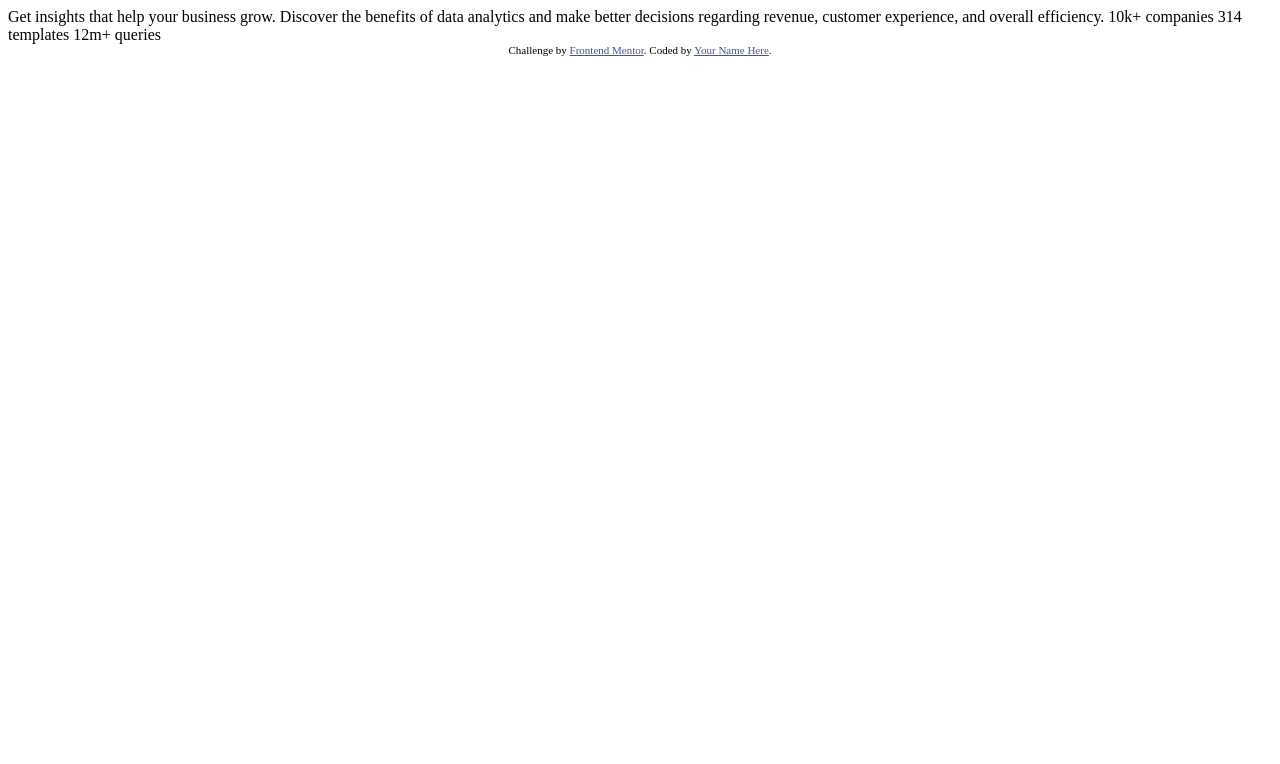
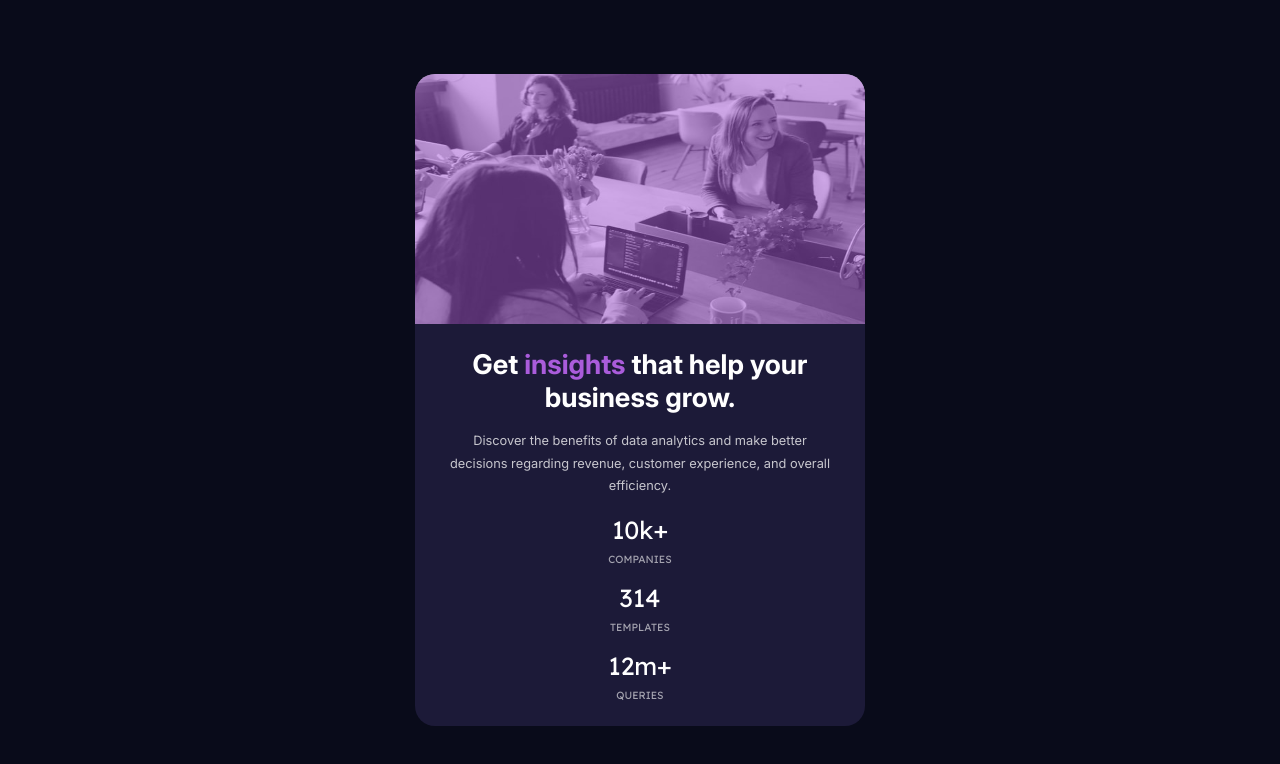
Before and after one commit to lemz100/fom-statspreviewcard, a plain HTML site: page index.html in a window 1280 px wide. Drawn offline with Linux system fonts and the light colour scheme.

Commit message:
Second commit

```diff
--- a/index.html
+++ b/index.html
@@ -7,27 +7,42 @@
   <link rel="icon" type="image/png" sizes="32x32" href="./images/favicon-32x32.png">
 
   <title>Frontend Mentor | Stats preview card component</title>
-
-  <!-- Feel free to remove these styles or customise in your own stylesheet 👍 -->
-  <style>
-    .attribution { font-size: 11px; text-align: center; }
-    .attribution a { color: hsl(228, 45%, 44%); }
-  </style>
+  <link rel="stylesheet" href="style.css">
 </head>
 <body>
 
-  Get insights that help your business grow.
-
-  Discover the benefits of data analytics and make better decisions regarding revenue, customer
-  experience, and overall efficiency.
-
-  10k+ companies
-  314 templates
-  12m+ queries
-
-  <div class="attribution">
-    Challenge by <a href="https://www.frontendmentor.io?ref=challenge" target="_blank">Frontend Mentor</a>.
-    Coded by <a href="#">Your Name Here</a>.
-  </div>
+  <main class="container">
+    <figure>
+      <picture>
+        <source media="(min-width: 1440px)" srcset="./images/image-header-desktop.jpg" type="image/jpg" alt="desktop image">
+        <source srcset="./images/image-header-mobile.jpg" type="image/jpg" alt="mobile image">
+        <img src="./images/image-header-mobile.jpg" alt="mobile image">
+      </picture>
+      <div class="overlay"></div>
+    </figure>
+    <section class="content">
+      <article class="text">
+        <p class="heading">Get <span>insights</span> that help your business grow.</p>
+        <p class="desc">
+          Discover the benefits of data analytics and make better decisions regarding revenue, customer
+          experience, and overall efficiency.
+        </p>
+      </article>
+      <article class="statistics">
+        <span class="statistic">
+          <p class="stat">10k+</p>
+          <p class="info">companies</p>
+        </span>
+        <span class="statistic">
+          <p class="stat">314</p>
+          <p class="info">templates</p>
+        </span>
+        <span class="statistic">
+          <p class="stat">12m+</p>
+          <p class="info">queries</p>
+        </span>
+      </article>
+    </section>
+  </main>
 </body>
 </html>
--- a/style.css
+++ b/style.css
@@ -0,0 +1,166 @@
+@font-face {
+    font-family: Inter;
+    src: url(./fonts/Inter-VariableFont_opsz\,wght.ttf);
+}
+@font-face {
+    font-family: Lexend Deca;
+    src: url(./fonts/LexendDeca-VariableFont_wght.ttf);
+}
+
+* {
+    box-sizing: border-box;
+    margin: 0;
+    padding: 0;
+}
+
+:root {
+    --navy950main_background: hsl(233, 47%, 7%);
+    --blue950_card_background: hsl(244, 37%, 16%);
+    --purple500_accent: hsl(277, 64%, 61%);
+    --white_main_heading_stats: hsl(0, 0%, 100%);
+    --white_main_paragraph: hsla(0, 0%, 100%, 0.75);
+    --white_stat_headings: hsla(0, 0%, 100%, 0.6);
+}
+
+html, body {
+    height: 100%;
+}
+
+body {
+    background-color: var(--navy950main_background);
+    display: flex;
+    flex-direction: column;
+    align-items: center;
+    justify-content: center;
+}
+
+.container {
+    width: calc(100% - 12vw);
+    background-color: var(--blue950_card_background);
+    max-width: 450px;
+    border-radius: 1.25rem;
+    display: flex;
+    flex-direction: column;
+}
+
+figure {
+    position: relative;
+}
+.overlay {
+    position: absolute;
+    inset: 0;
+    background-color: var(--purple500_accent);
+    opacity: 0.5;
+    border-radius: 1.25rem 1.25rem 0 0;
+}
+
+picture img {
+    display: block;
+    width: 100%;
+    aspect-ratio: 1 / 1;
+    max-inline-size: 100%;
+    max-height: 250px;
+    border-radius: 1.25rem 1.25rem 0 0;
+}
+
+.content {
+    display: flex;
+    flex-direction: column;
+    align-items: center;
+    justify-content: center;
+    padding: 1.5rem 2rem;
+    gap: 1rem;
+}
+.text {
+    display: flex;
+    flex-direction: column;
+    gap: 1rem;
+}
+
+.heading {
+    font-size: 1.7rem;
+    text-align: center;
+    font-family: Inter;
+    color: white;
+    font-weight: 700;
+}
+
+.heading span {
+    color: var(--purple500_accent);
+}
+
+.desc {
+    text-align: center;
+    font-family: Inter;
+    color: var(--white_main_paragraph);
+    font-size: 0.8rem;
+    font-weight: 400;
+    line-height: 175%;
+}
+
+.statistics {
+    display: flex;
+    flex-direction: column;
+    gap: 1rem;
+}
+
+.statistic {
+    display: flex;
+    flex-direction: column;
+    align-items: center;
+    font-family: Lexend Deca;
+    gap: 0.5rem;
+}
+
+.stat {
+    font-size: 1.55rem;
+    color: white;
+}
+.info {
+    text-transform: uppercase;
+    font-size: 0.65rem;
+    font-weight: 400;
+    color: var(--white_stat_headings)
+}
+
+@media (min-width: 1440px) {
+    .container {
+        display: flex;
+        flex-direction: row-reverse;
+        max-width: 1200px;
+    }
+    figure {
+        width: 50%;
+    }
+    picture img {
+        max-height: none;
+        height: 100%;
+    }
+    .overlay, picture img {
+        border-radius: 0 1.25rem 1.25rem 0;
+    }
+    .content {
+        padding: 4rem 2.5rem;
+        width: 50%;
+        justify-content: space-around;
+    }
+    .heading {
+        font-size: 3rem;
+        text-align: left;
+    }
+    .desc {
+        font-size: 1.25rem;
+        text-align: left;
+    }
+    .statistics {
+        flex-direction: row;
+        justify-content: space-around;
+        width: 100%;
+    }
+    .stat {
+        font-size: 2.5rem;
+    }
+    .info {
+        font-size: 0.9rem;
+    }
+}
```
Also changed, not shown: fonts/Inter-VariableFont_opsz,wght.ttf (added), fonts/LexendDeca-VariableFont_wght.ttf (added).
